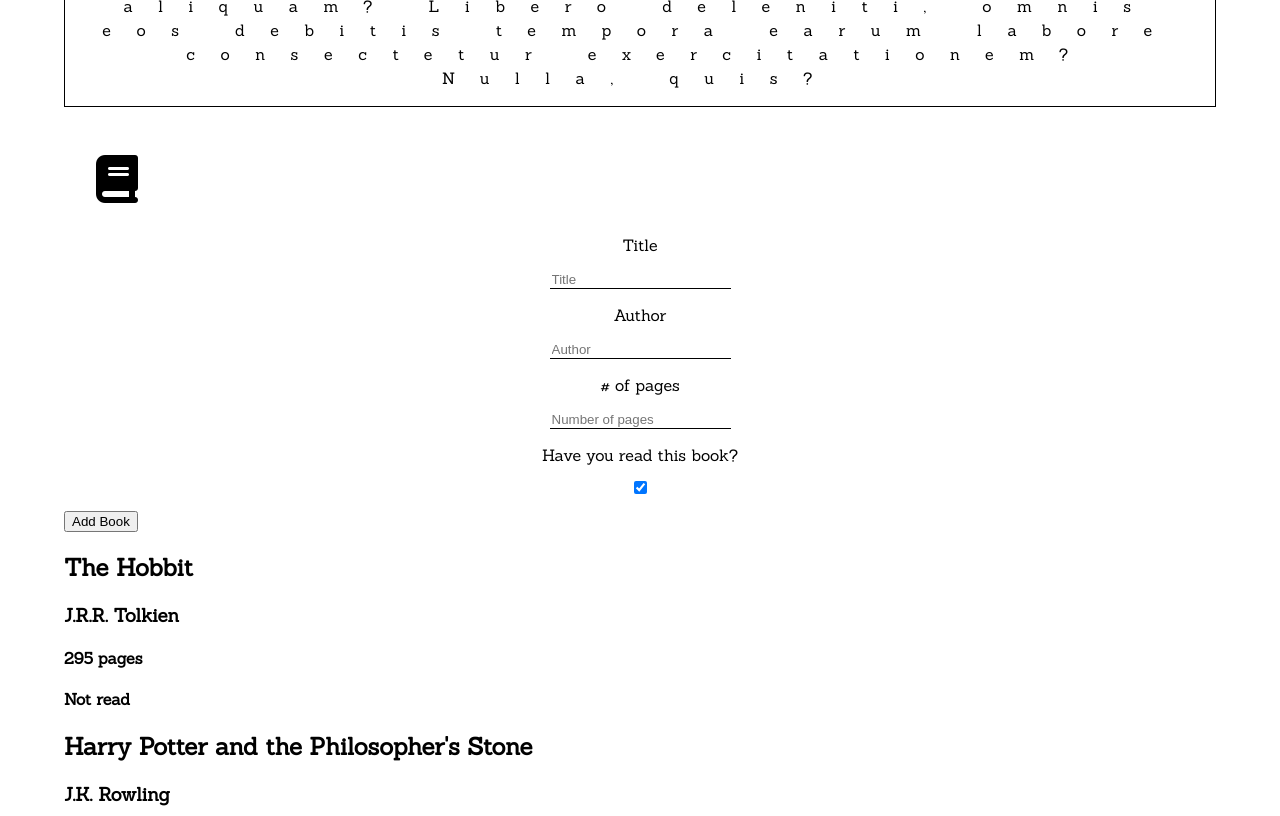
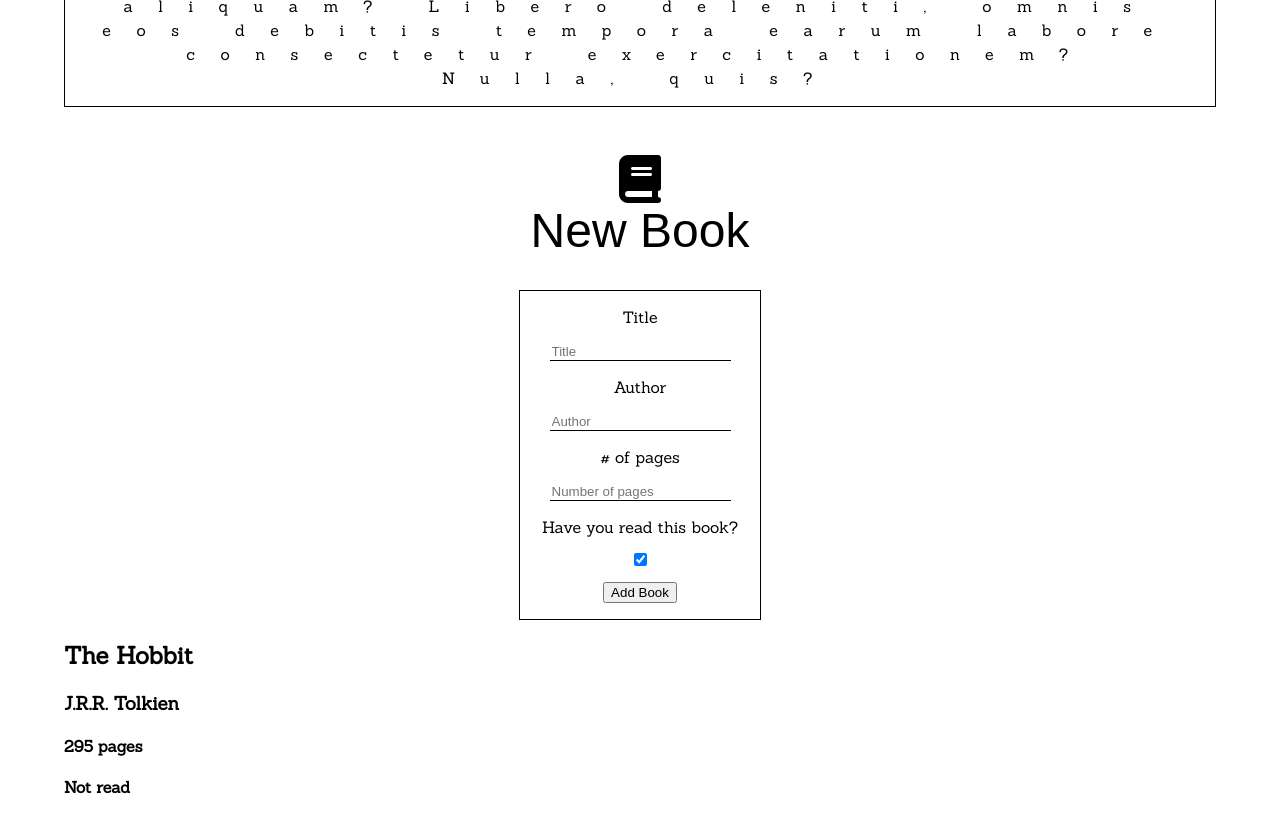
Before and after one commit to JCarlosLucio/library, a plain HTML site: page index.html in a window 1280 px wide. Shown: the part 279-1095 px from the top of the page. Drawn offline with Linux system fonts and the light colour scheme.

Commit message:
Add div to help format new-book-section

```diff
--- a/index.html
+++ b/index.html
@@ -19,8 +19,9 @@
     </header>
     <main>
         <section>
-            <button class="light" id="new-book" ><i class="fas fa-book"></i></button>
-            <div id="form">
+            <div class="new-book-section">
+                <button class="light" id="new-book" ><i class="fas fa-book"></i> New Book</button>
+                <div id="form" class="form-show">
                     <form id="new-book-form">
                         <label for="title">Title</label>
                         <input type="text" id="title" name="title" placeholder="Title">
@@ -33,6 +34,7 @@
                     </form>
                     <button id="add-book">Add Book</button>
                 </div>
+            </div>
         </section>
         <section>
             <div id="shelf">
```
Lines whose indentation alone changed are shown as unchanged.
